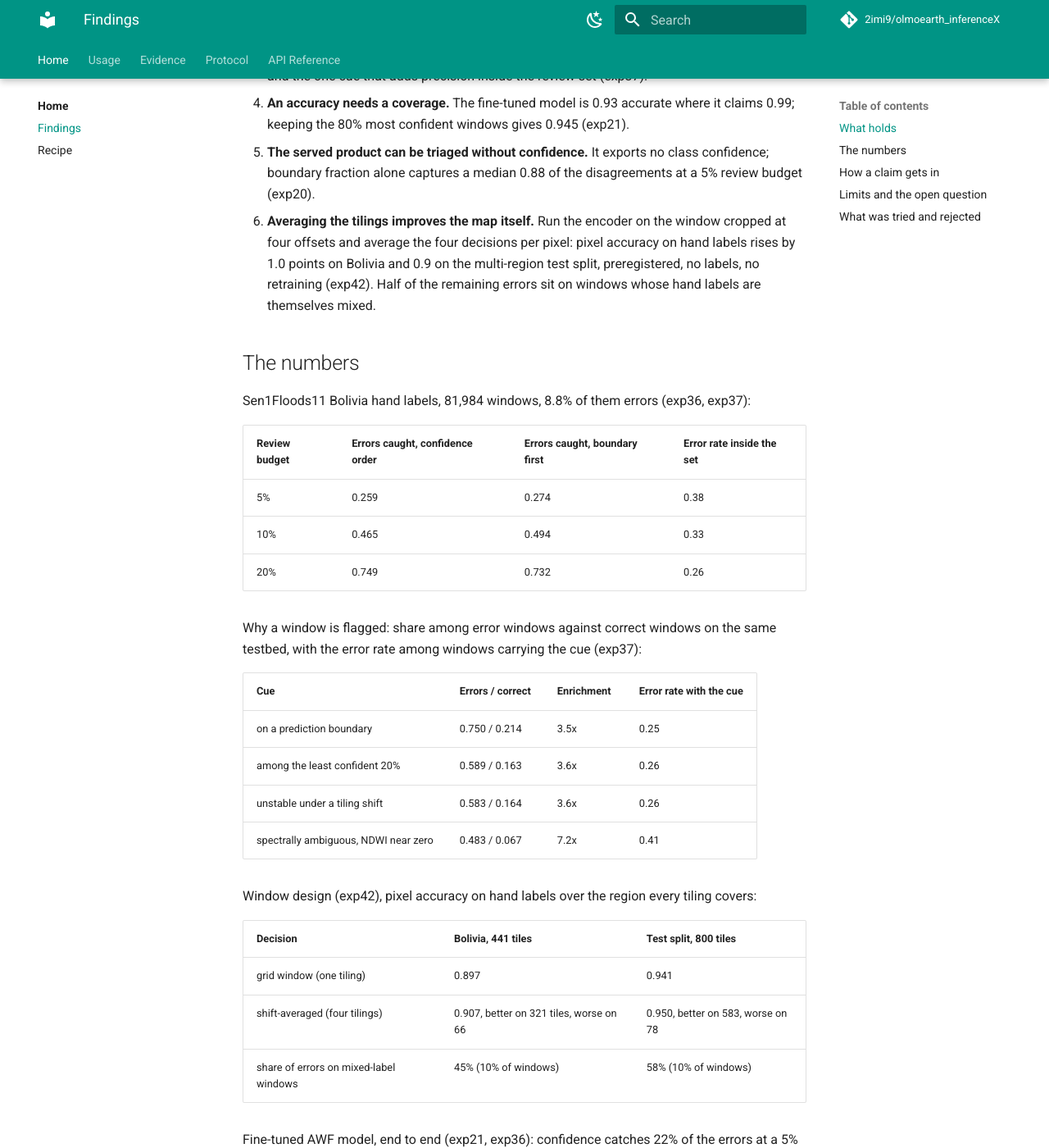
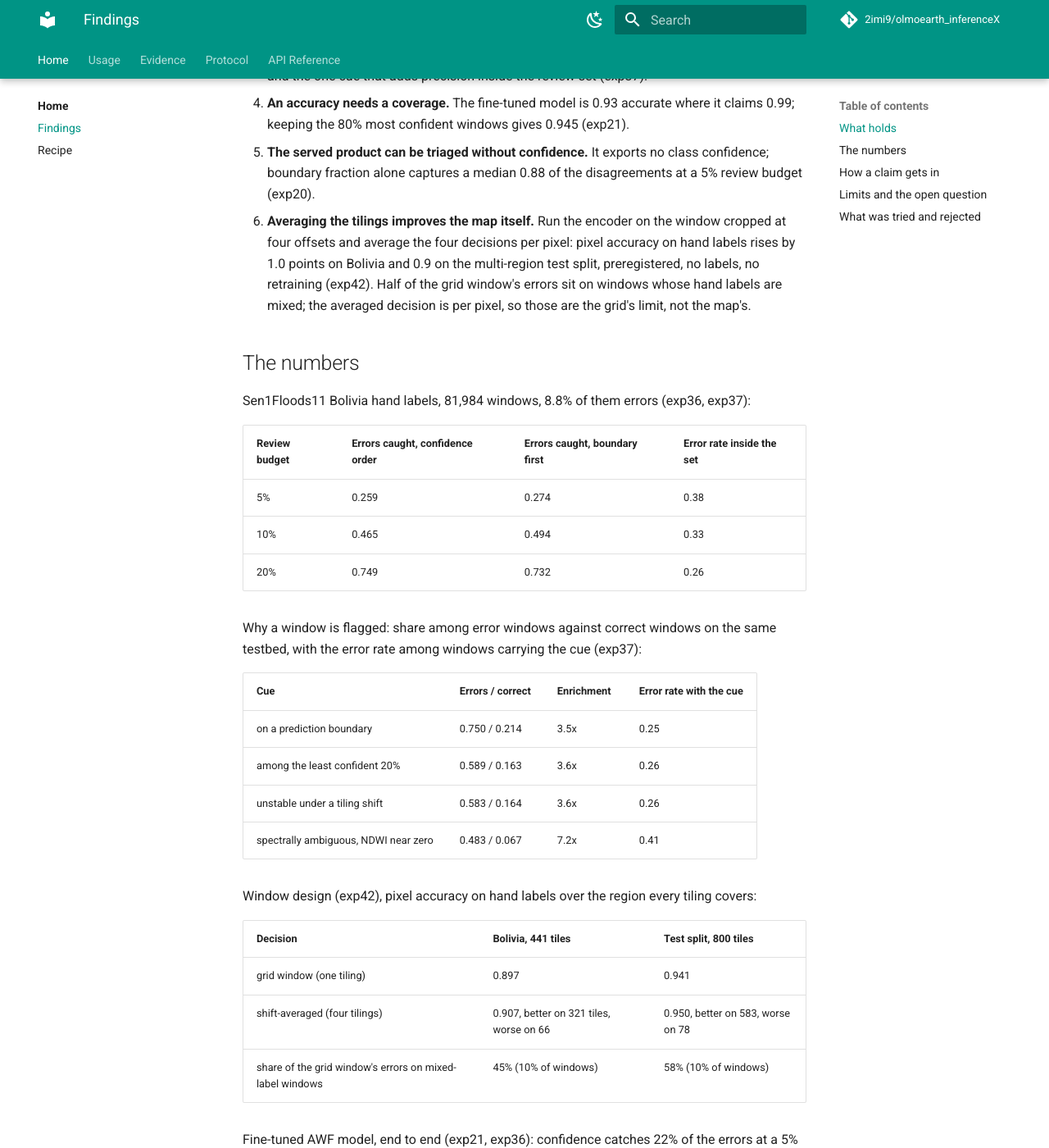
Before and after one commit to 2imi9/olmoearth_inferenceX, an MkDocs documentation site: the page built from docs/Findings.md, in a window 1280 px wide and 1400 px high, scrolled down 1135 px. Shown: the whole window at 82% size. Built offline with MkDocs 1.6.1 and Material for MkDocs 9.7.7, drawn with Linux system fonts in a browser that asks for light colours; comment, search, counter and statistics services are not loaded.

Commit message:
exp42 records: the purity statistic describes the grid window's errors (W0), not the pixel map's residual; wording corrected in the lab log, findings, ledger, comparisons and figure

```diff
--- a/docs/Findings.md
+++ b/docs/Findings.md
@@ -31,8 +31,9 @@ file under `exp/out/`; the per-experiment detail is in the
    window cropped at four offsets and average the four decisions per pixel:
    pixel accuracy on hand labels rises by 1.0 points on Bolivia and 0.9 on
    the multi-region test split, preregistered, no labels, no retraining
-   (exp42). Half of the remaining errors sit on windows whose hand labels
-   are themselves mixed.
+   (exp42). Half of the grid window's errors sit on windows whose hand
+   labels are mixed; the averaged decision is per pixel, so those are the
+   grid's limit, not the map's.
 
 ## The numbers
 
@@ -63,7 +64,7 @@ tiling covers:
 |---|---|---|
 | grid window (one tiling) | 0.897 | 0.941 |
 | shift-averaged (four tilings) | 0.907, better on 321 tiles, worse on 66 | 0.950, better on 583, worse on 78 |
-| share of errors on mixed-label windows | 45% (10% of windows) | 58% (10% of windows) |
+| share of the grid window's errors on mixed-label windows | 45% (10% of windows) | 58% (10% of windows) |
 
 Fine-tuned AWF model, end to end (exp21, exp36): confidence catches 22% of
 the errors at a 5% budget, 39% at 10%, 63% at 20%; the boundary-first order
--- a/docs/figures/inferencex_overview.py
+++ b/docs/figures/inferencex_overview.py
@@ -78,7 +78,7 @@ beliefs = [
     ("the served product exports no class confidence; outputs sit on the patch lattice",
      "boundary fraction captures a median 0.88 of disagreements at a 5% review budget; no window seams", "exp20 22"),
     ("averaging four tilings of a window improves the map itself",
-     "+1.0 / +0.9 pts pixel accuracy on hand labels, no retraining; half the remaining errors are mixed-label windows", "exp42"),
+     "+1.0 and +0.9 pixel-accuracy points on hand labels, no labels, no retraining; half of the grid window's errors sit on mixed-label windows", "exp42"),
     ("side product: the pretraining target space is degenerate",
      "target encoder = untouched random init, targets of effective rank 2; whitened, the target is 57-70% predictable", "exp32 33 34"),
 ]
```
Also changed, not shown: docs/TECHNIQUES.md (+1 -1 lines), docs/results/comparisons.md (+3 -1 lines), exp/NOTES.md (+10 -7 lines), docs/figures/inferencex_overview.png.
